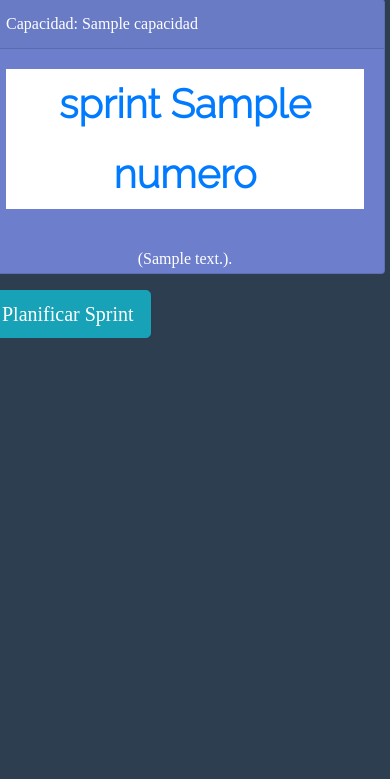
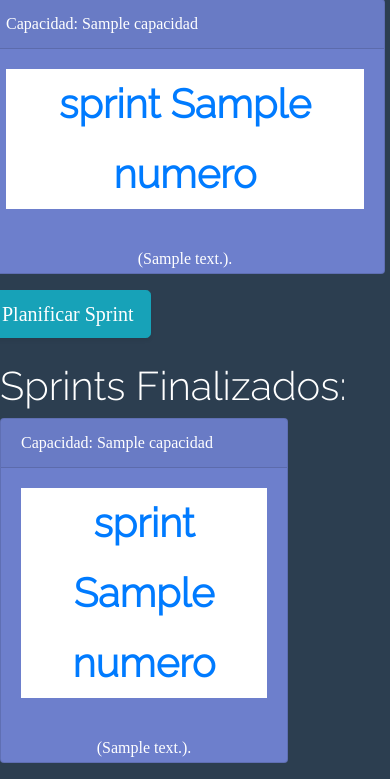
Before and after one commit to Diegocent/SGPAgiles, a Django app: template proyecto/templates/sprint/versprints.html in a window 390 px wide. Shown: the part 666-1445 px from the top of the page. Before the commit the page ends 1004 px from the top, so only its background shows below. Run offline with Django 3.2, Linux system fonts and the light colour scheme; the template is opened without the code that fills it: most values are stand-ins (such as "Sample title", 1, 10 or a date in 2020); parts of the project's set-up code (start-up, migrations or seed data) failed here and were passed over; some libraries are stand-ins or nearby versions.

Commit message:
Agregue sprints finalizados a la pantalla de sprints y cambie el color de la fuente del kanban a negro

```diff
--- a/proyecto/templates/sprint/versprints.html
+++ b/proyecto/templates/sprint/versprints.html
@@ -45,6 +45,23 @@
         {% endif %}
     </div>
 
+    <div class="row">
+
+        <div class="col-xl-6 col-md-6">
+            <h1 class="mt-4">Sprints Finalizados: </h1>
+            {% for sprint in sprint_finalizados %}
+
+                <div class="card text-white  mb-3" style="max-width: 18rem;background: #6d7fcc;">
+                    <div class="card-header">Capacidad: {{ sprint.capacidad }}</div>
+                    <div class="card-body" >
+                        <div style="background-color: white"> <h1 class="card-title"><strong> <p ><a href="{% url "ver_sprint" id_proyecto=id_proyecto id_sprint=sprint.id %}" class="link-dark">sprint {{ sprint.numero }}</a> </p></strong></h1>
+                        </div>
+                    </div>
+                    <p class="card-text">({{ sprint.descripcion }}).</p>
+                </div>
+
+            {% endfor %}
+        </div>
 
     </div>
 
```
Also changed, not shown: templates/kanban/tablero.html (+9 -1 lines). Lines whose indentation alone changed are shown as unchanged.
